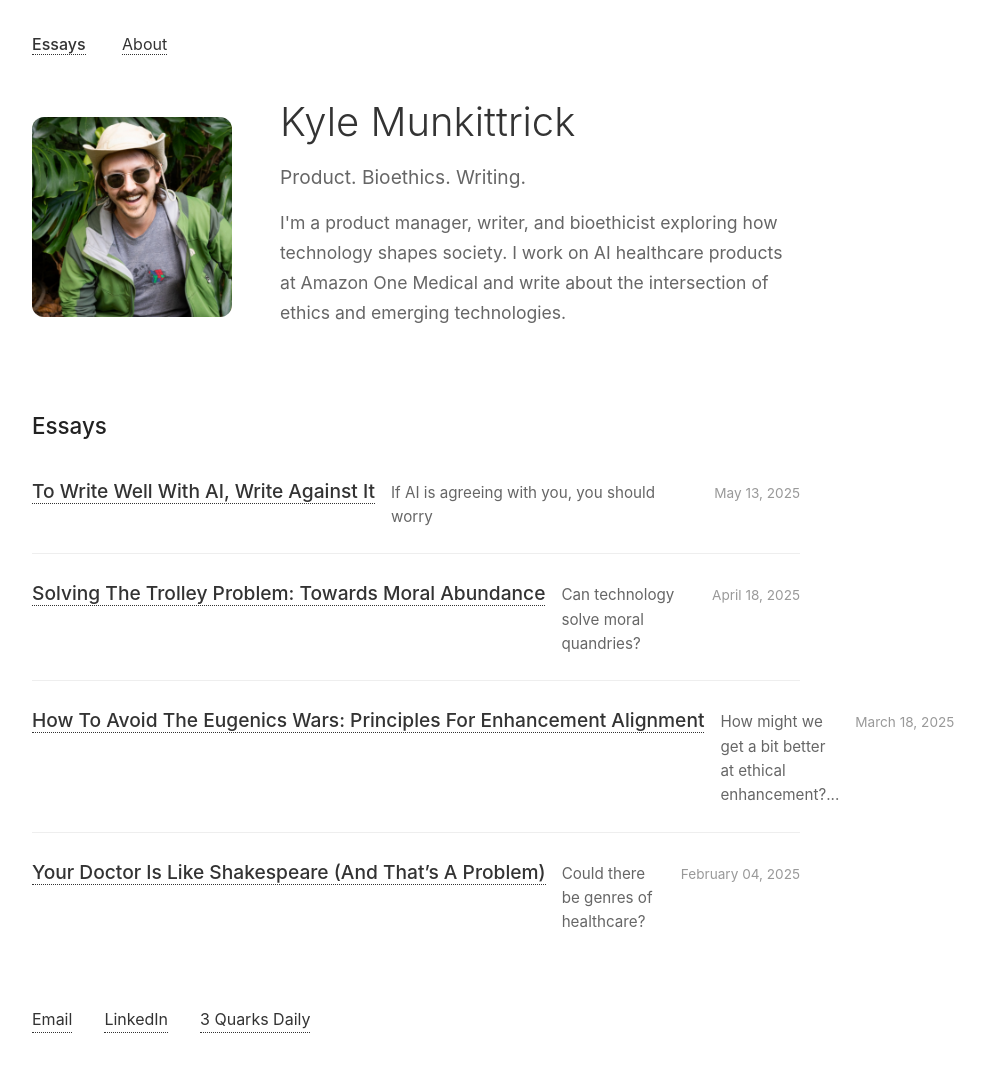
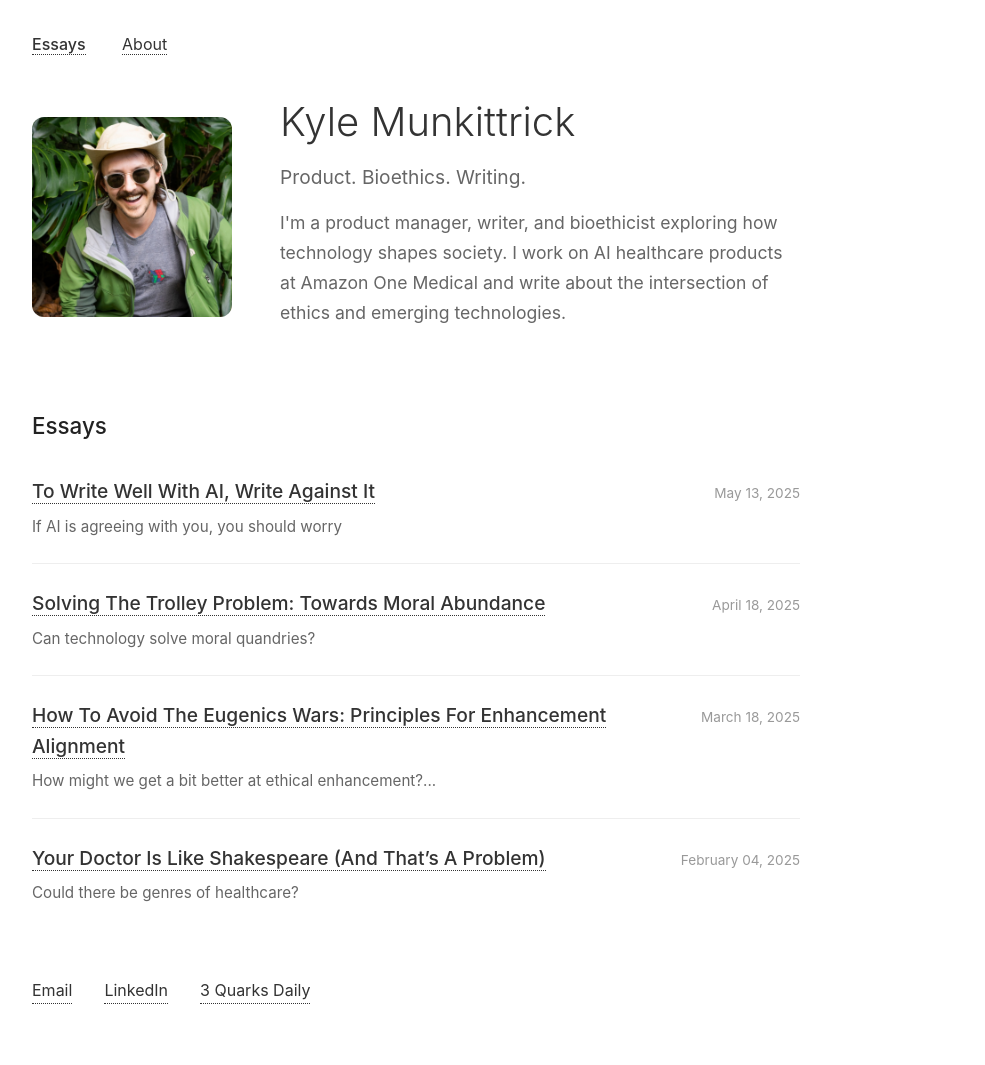
Before and after one commit to kmunki/kmunki.github.io, a Jekyll site: the page built from index.html, in a window 1280 px wide. Shown: the whole page, without its empty margins (224-1209 px from the left). Built offline with Jekyll 4.4.1, drawn with Linux system fonts in a browser that asks for light colours; the list of posts is cut into pages by our own code; after the commit the page ends 1036 px from its top, so only the background shows below that.

Commit message:
Fix layout

```diff
--- a/_layouts/default.html
+++ b/_layouts/default.html
@@ -134,9 +134,6 @@
         }
 
         .post-item {
-            display: flex;
-            align-items: baseline;
-            gap: 1rem;
             margin-bottom: 1.5rem;
             padding-bottom: 1.5rem;
             border-bottom: 1px solid #eee;
@@ -146,18 +143,25 @@
             border-bottom: none;
         }
 
+        .post-header {
+            display: flex;
+            justify-content: space-between;
+            align-items: baseline;
+            gap: 1rem;
+            margin-bottom: 0.5rem;
+        }
+
         .post-title {
             font-size: 1.2rem;
             font-weight: 500;
             margin: 0;
-            flex-shrink: 0;
         }
 
 
         .post-excerpt {
             color: #666;
-            flex: 1;
             font-size: 0.95rem;
+            display: block;
         }
 
         .post-meta {
--- a/index.html
+++ b/index.html
@@ -8,11 +8,13 @@ layout: home
         <div class="post-list">
         {% for post in site.posts %}
             <div class="post-item">
-                <h3 class="post-title"><a href="{{ post.url }}">{{ post.title }}</a></h3>
+                <div class="post-header">
+                    <h3 class="post-title"><a href="{{ post.url }}">{{ post.title }}</a></h3>
+                    <span class="post-meta">{{ post.date | date: "%B %d, %Y" }}</span>
+                </div>
                 {% if post.excerpt %}
-                    <span class="post-excerpt">{{ post.excerpt | strip_html | truncatewords: 10 }}</span>
+                    <div class="post-excerpt">{{ post.excerpt | strip_html | truncatewords: 10 }}</div>
                 {% endif %}
-                <span class="post-meta">{{ post.date | date: "%B %d, %Y" }}</span>
             </div>
         {% endfor %}
         </div>
```
